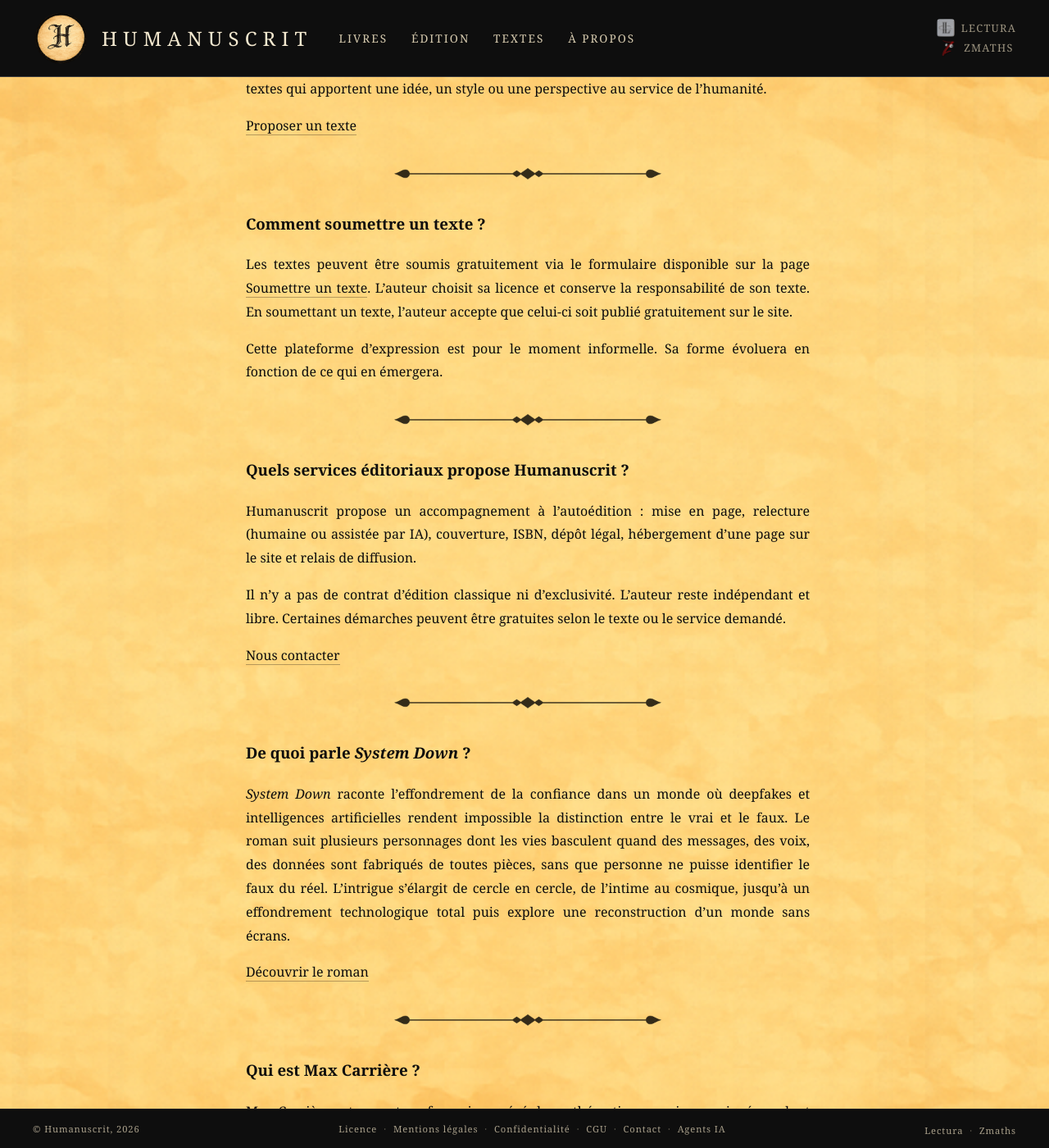
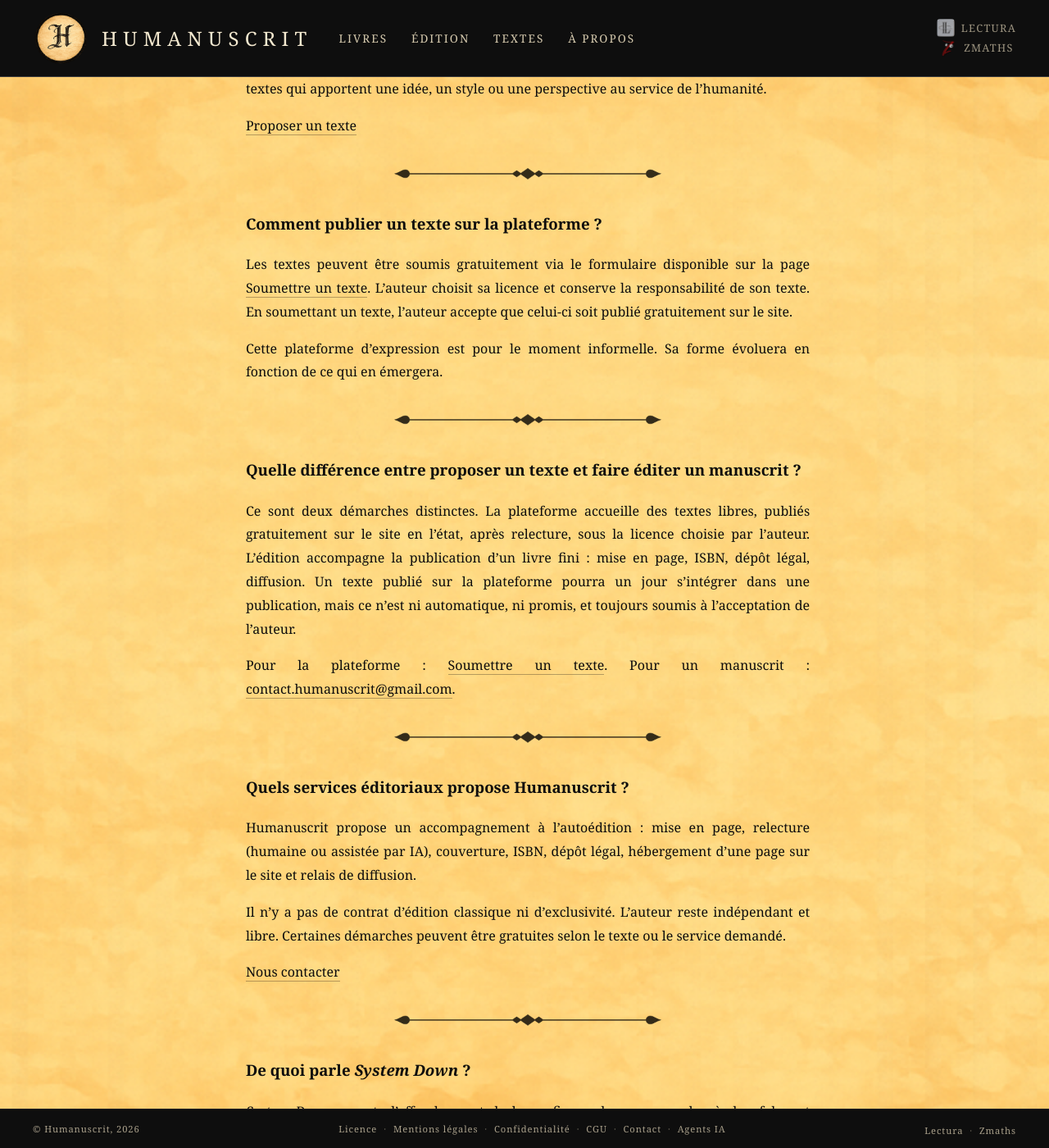
Before and after one commit to maxcarriere/humanuscrit, a Jekyll site: the page built from faq.md, in a window 1280 px wide and 1400 px high, scrolled down 816 px. Shown: the whole window at 82% size. Built offline with Jekyll 4.4.1, drawn with Linux system fonts in a browser that asks for light colours.

Commit message:
Distinction plateforme / édition : Soumettre, FAQ et Éditeur
- Soumettre : phrase d'orientation en tête (plateforme vs manuscrit)
- FAQ : question renommée « Comment publier un texte sur la plateforme ? »,
  nouvelle question sur la différence entre texte et manuscrit (texte + JSON)
- Éditeur : contact direct pour l'édition d'un manuscrit

Co-Authored-By: Claude Fable 5.1 <noreply@anthropic.com>

```diff
--- a/faq.md
+++ b/faq.md
@@ -24,10 +24,18 @@ schema_faq: >
       },
       {
         "@type": "Question",
-        "name": "Comment soumettre un texte ?",
+        "name": "Comment publier un texte sur la plateforme ?",
         "acceptedAnswer": {
           "@type": "Answer",
           "text": "Les textes peuvent être soumis gratuitement via le formulaire disponible sur la page Soumettre un texte. L'auteur choisit sa licence et conserve la responsabilité de son texte. En soumettant un texte, l'auteur accepte que celui-ci soit publié gratuitement sur le site. La publication est gratuite et cette plateforme d'expression évoluera en fonction de ce qui en émergera."
+        }
+      },
+      {
+        "@type": "Question",
+        "name": "Quelle différence entre proposer un texte et faire éditer un manuscrit ?",
+        "acceptedAnswer": {
+          "@type": "Answer",
+          "text": "Ce sont deux démarches distinctes. La plateforme accueille des textes libres, publiés gratuitement sur le site en l'état, après relecture, sous la licence choisie par l'auteur. L'édition accompagne la publication d'un livre fini : mise en page, ISBN, dépôt légal, diffusion. Un texte publié sur la plateforme pourra un jour s'intégrer dans une publication, mais ce n'est ni automatique, ni promis, et toujours soumis à l'acceptation de l'auteur. Pour la plateforme : page Soumettre un texte. Pour un manuscrit : contact.humanuscrit@gmail.com."
         }
       },
       {
@@ -130,11 +138,19 @@ L'objectif n'est pas de publier tout ce que l'IA peut produire, mais de sélecti
 
 ---
 
-### Comment soumettre un texte ?
+### Comment publier un texte sur la plateforme ?
 
 Les textes peuvent être soumis gratuitement via le formulaire disponible sur la page [Soumettre un texte]({{ '/textes/soumettre/' | relative_url }}). L'auteur choisit sa licence et conserve la responsabilité de son texte. En soumettant un texte, l'auteur accepte que celui-ci soit publié gratuitement sur le site.
 
 Cette plateforme d'expression est pour le moment informelle. Sa forme évoluera en fonction de ce qui en émergera.
+
+---
+
+### Quelle différence entre proposer un texte et faire éditer un manuscrit ?
+
+Ce sont deux démarches distinctes. La plateforme accueille des textes libres, publiés gratuitement sur le site en l'état, après relecture, sous la licence choisie par l'auteur. L'édition accompagne la publication d'un livre fini : mise en page, ISBN, dépôt légal, diffusion. Un texte publié sur la plateforme pourra un jour s'intégrer dans une publication, mais ce n'est ni automatique, ni promis, et toujours soumis à l'acceptation de l'auteur.
+
+Pour la plateforme : [Soumettre un texte]({{ '/textes/soumettre/' | relative_url }}). Pour un manuscrit : [contact.humanuscrit@gmail.com](mailto:contact.humanuscrit@gmail.com).
 
 ---
 
```
Also changed, not shown: edition-editeur.md (+1 -1 lines), textes/soumettre.md (+2 -0 lines).
